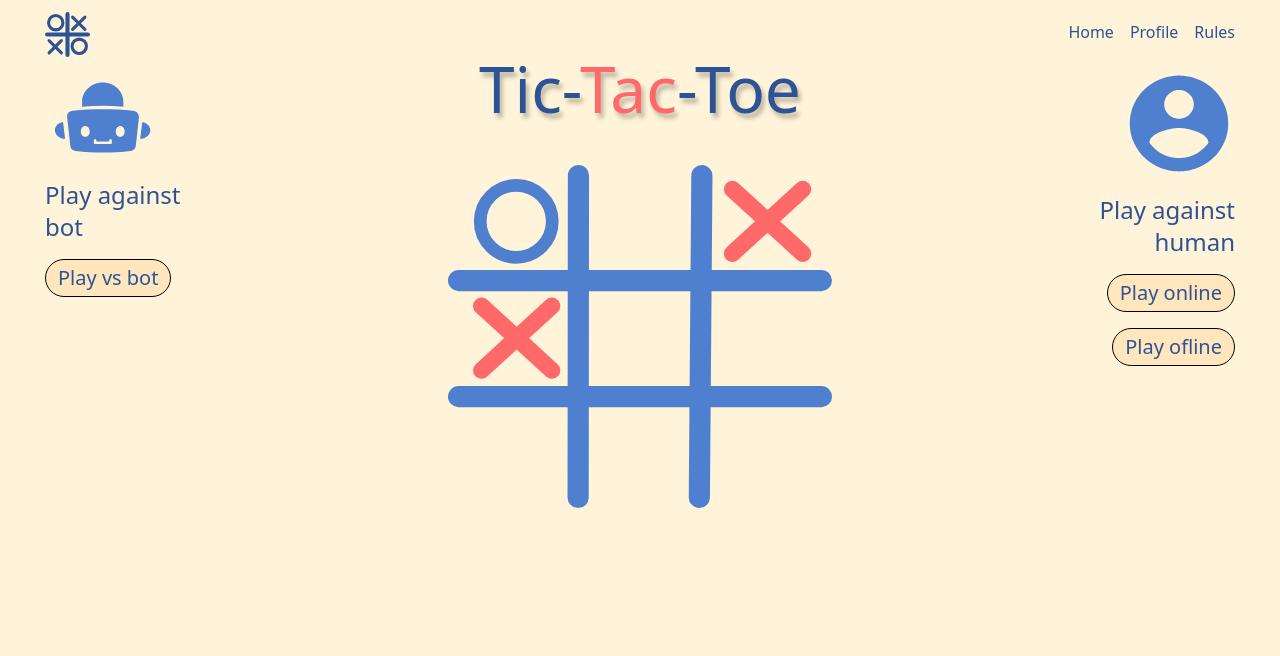
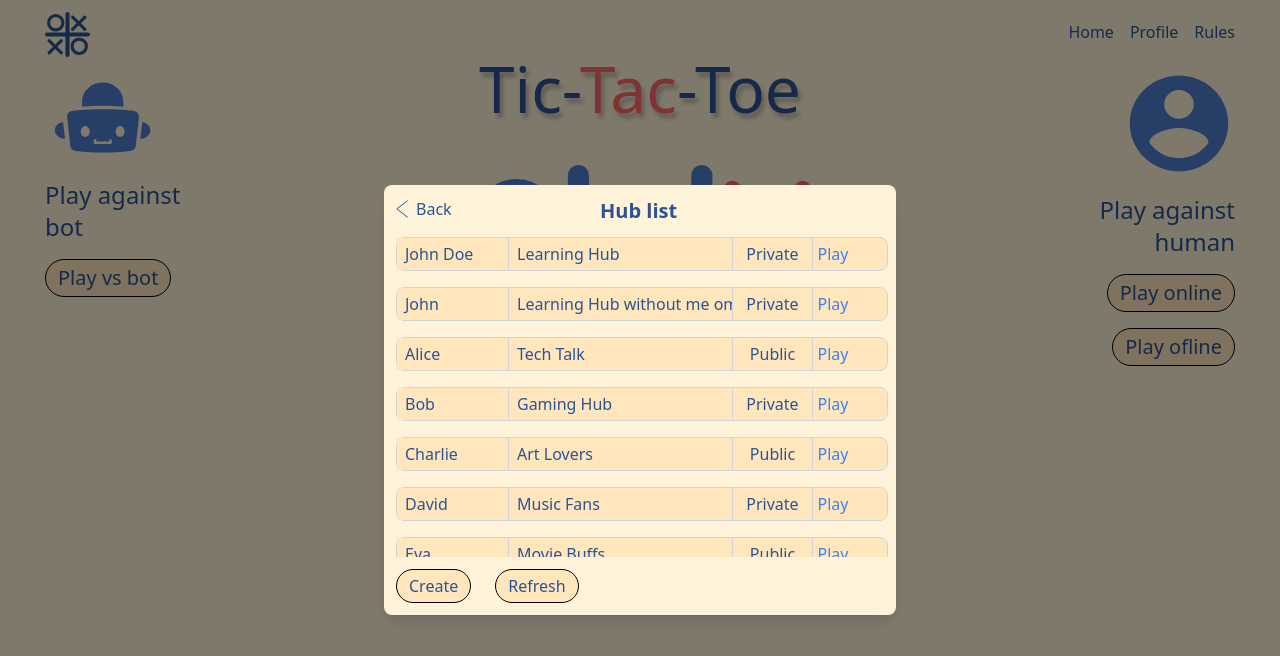
Before and after one commit to dryjorse/tic-tack-toe, a React (Vite) app: page / in a window 1280 px wide. Both pictures are taken after a click on the button "Play online". Shown: the top 656 px of the page. Built offline with nearby package versions, Linux system fonts and the light colour scheme; a web font is replaced by a local one.

Commit message:
Добавил модальные окна

```diff
--- a/src/components/Button.tsx
+++ b/src/components/Button.tsx
@@ -3,10 +3,18 @@ import { FC } from "react";
 interface ButtonProps {
   children: React.ReactNode;
   className?: string;
+  onClick?: () => void;
 }
 
-const Button: FC<ButtonProps> = ({ children, className }) => {
-  return <button className={`${className} border border-black rounded-3xl bg-[#ffe6bd] px-3 py-1`}>{children}</button>;
+const Button: FC<ButtonProps> = ({ children, className, onClick }) => {
+  return (
+    <button
+      className={`${className} border border-black rounded-3xl bg-[#ffe6bd] px-3 py-1`}
+      onClick={onClick}
+    >
+      {children}
+    </button>
+  );
 };
 
 export default Button;
--- /dev/null
+++ b/src/components/Hub.tsx
@@ -0,0 +1,32 @@
+import { FC } from "react";
+
+interface HubProps {
+  name: string;
+  hubName: string;
+  isPrivate: boolean;
+  onPlay: () => void;
+}
+
+const Hub: FC<HubProps> = ({ name, hubName, isPrivate, onPlay }) => {
+  return (
+    <div className="flex  items-center border border-gray-300 rounded-lg   bg-[#FFE6BD] me-2 ">
+      <p className="ps-2 py-1 border-r bg-[#FFE6BD] border-gray-300  w-28 text-nowrap">
+        {name}
+      </p>
+      <h2 className="px-2 py-1 border-r bg-[#FFE6BD] border-gray-300 overflow-hidden text-nowrap w-56">
+        {hubName}
+      </h2>
+      <p className="px-2 py-1 border-r bg-[#FFE6BD] border-gray-300 text-center w-20">
+        {isPrivate ? "Private" : "Public"}
+      </p>
+      <button
+        className="ps-1 py-1 text-blue-500 hover:underline w-9"
+        onClick={onPlay}
+      >
+        Play
+      </button>
+    </div>
+  );
+};
+
+export default Hub;
--- a/src/components/Input.tsx
+++ b/src/components/Input.tsx
@@ -1,19 +1,27 @@
 import { FC } from "react";
 
 interface InputProps {
-  placeholder: string;
+  placeholder?: string;
   className?: string;
   type?: string;
   id?: string;
+  readonly?: boolean;
 }
 
-export const Input: FC<InputProps> = ({ placeholder, className, type = "text", id }) => {
+export const Input: FC<InputProps> = ({
+  placeholder,
+  className,
+  type = "text",
+  id,
+  readonly = false,
+}) => {
   return (
     <input
       id={id}
-      className={`${className} border border-black rounded-2xl bg-[#fff] px-3 py-1 md:w-64 md:h-9 sm:w-56 w-48 lg:w-72 lg:h-10 text-[#66A0FF]`}
+      className={` border border-black rounded-2xl  px-3 py-1 md:w-64 md:h-9 sm:w-56 w-48 lg:w-72 lg:h-10 text-[#66A0FF] ${className} outline-none`}
       placeholder={placeholder}
       type={type}
+      readOnly={readonly}
     />
   );
 };
--- /dev/null
+++ b/src/components/Modal.tsx
@@ -0,0 +1,36 @@
+import { FC, ReactNode } from "react";
+
+interface ModalProps {
+  isOpen: boolean;
+  onClose: () => void;
+  children: ReactNode;
+}
+
+const Modal: FC<ModalProps> = ({ isOpen, onClose, children }) => {
+  if (!isOpen) return null;
+
+  return (
+    <div
+      className="fixed inset-0 bg-black bg-opacity-50 flex justify-center items-center z-50"
+      onClick={onClose}
+    >
+      <div
+        className="bg-[#FFF3D9] rounded-lg  w-full max-w-lg mx-4 shadow-lg relative "
+        onClick={(e) => e.stopPropagation()}
+      >
+        <button onClick={onClose} className="flex gap-2 absolute">
+          <img
+            src="/arrowLeft.svg"
+            className="w-3 h-6 ms-3 mt-3"
+            alt="back icon"
+          />{" "}
+          <span className="mt-3">Back</span>
+        </button>
+
+        {children}
+      </div>
+    </div>
+  );
+};
+
+export default Modal;
--- a/src/index.css
+++ b/src/index.css
@@ -23,3 +23,22 @@ body {
     padding: 0 8px;
   }
 }
+
+
+.custom-scrollbar::-webkit-scrollbar {
+  width: 8px;
+}
+
+.custom-scrollbar::-webkit-scrollbar-thumb {
+  background-color: #FFBB4D;
+  border-radius: 10px;
+}
+
+.custom-scrollbar::-webkit-scrollbar-track {
+  background-color: #fff3d9;
+  border-radius: 10px;
+}
+
+.custom-scrollbar::-webkit-scrollbar-button {
+  display: none;
+}
--- a/src/null.css
+++ b/src/null.css
@@ -77,6 +77,7 @@
     color: inherit;
   }
 
+
   img {
     max-width: 100%;
     height: auto;
--- a/src/pages/menuPage/MenuPage.tsx
+++ b/src/pages/menuPage/MenuPage.tsx
@@ -1,13 +1,30 @@
-import { FC } from "react";
+import { FC, useState } from "react";
 import Button from "../../components/Button";
+import Modal from "../../components/Modal";
+import Hub from "../../components/Hub";
+import { Input } from "../../components/Input";
 
 const MenuPage: FC = () => {
+  const [isFirstModalOpen, setIsFirstModalOpen] = useState(false);
+  const [isSecondModalOpen, setIsSecondModalOpen] = useState(false);
+  const [isThirdModalOpen, setIsThirdModalOpen] = useState(false);
+
+  const openFirstModal = () => setIsFirstModalOpen(true);
+  const closeFirstModal = () => setIsFirstModalOpen(false);
+
+  const openSecondModal = () => setIsSecondModalOpen(true);
+  const closeSecondModal = () => setIsSecondModalOpen(false);
+
+  const openThirdModal = () => setIsThirdModalOpen(true);
+  const closeThirdModal = () => setIsThirdModalOpen(false);
   return (
     <>
       <div className="container flex justify-around sm:justify-between">
         <div className="inline-flex flex-col gap-y-4 items-start">
           <img src="/bot.svg" alt="robot" className="w-14 sm:w-20 md:w-28 " />
-          <h3 className="text-lg sm:text-[20px] lg:text-2xl max-w-32 md:max-w-36 lg:max-w-44 text-left">Play against bot</h3>
+          <h3 className="text-lg sm:text-[20px] lg:text-2xl max-w-32 md:max-w-36 lg:max-w-44 text-left">
+            Play against bot
+          </h3>
           <Button className="lg:text-xl max-w-36">Play vs bot</Button>
         </div>
         <div className="sm:flex items-center flex-col hidden sm:gap-y-9 md:gap-y-14">
@@ -17,14 +34,189 @@ const MenuPage: FC = () => {
           >
             Tic-<span className="text-[#FF6969]">Tac</span>-Toe
           </h1>
-          <img src="/game-main.svg" alt="robot" className="sm:w-60 md:w-80 lg:w-96"/>
+          <img
+            src="/game-main.svg"
+            alt="robot"
+            className="sm:w-60 md:w-80 lg:w-96"
+          />
         </div>
         <div className="inline-flex flex-col gap-y-2 lg:gap-y-4 items-end">
           <img src="/user.svg" alt="human" className="w-14 sm:w-20 md:w-28 " />
-          <h3 className="text-lg sm:text-[20px] lg:text-2xl max-w-32 md:max-w-36 lg:max-w-44 text-right">Play against human</h3>
-          <Button className="lg:text-xl max-w-36">Play online</Button>
+          <h3 className="text-lg sm:text-[20px] lg:text-2xl max-w-32 md:max-w-36 lg:max-w-44 text-right">
+            Play against human
+          </h3>
+          <Button className="lg:text-xl max-w-36" onClick={openFirstModal}>
+            Play online
+          </Button>
           <Button className="lg:text-xl max-w-36">Play ofline</Button>
         </div>
+        <Modal isOpen={isFirstModalOpen} onClose={closeFirstModal}>
+          <h2 className="text-xl font-semibold ms-auto me-auto w-20 mt-3">
+            Hub list
+          </h2>
+          <div className="flex flex-col gap-y-4 mt-3 overflow-y-auto max-h-[40vh] ms-3 custom-scrollbar min-h-56">
+            <Hub
+              name="John Doe"
+              hubName="Learning Hub"
+              isPrivate={true}
+              onPlay={openThirdModal}
+            />
+            <Hub
+              name="John"
+              hubName="Learning Hub without me omg"
+              isPrivate={true}
+              onPlay={openThirdModal}
+            />
+            <Hub
+              name="Alice"
+              hubName="Tech Talk"
+              isPrivate={false}
+              onPlay={openThirdModal}
+            />
+            <Hub
+              name="Bob"
+              hubName="Gaming Hub"
+              isPrivate={true}
+              onPlay={openThirdModal}
+            />
+            <Hub
+              name="Charlie"
+              hubName="Art Lovers"
+              isPrivate={false}
+              onPlay={openThirdModal}
+            />
+            <Hub
+              name="David"
+              hubName="Music Fans"
+              isPrivate={true}
+              onPlay={openThirdModal}
+            />
+            <Hub
+              name="Eva"
+              hubName="Movie Buffs"
+              isPrivate={false}
+              onPlay={openThirdModal}
+            />
+            <Hub
+              name="Frank"
+              hubName="Book Club"
+              isPrivate={true}
+              onPlay={openThirdModal}
+            />
+            <Hub
+              name="Grace"
+              hubName="Sports Fans"
+              isPrivate={false}
+              onPlay={openThirdModal}
+            />
+            <Hub
+              name="Hannah"
+              hubName="Travel Enthusiasts"
+              isPrivate={true}
+              onPlay={openThirdModal}
+            />
+            <Hub
+              name="Ivy"
+              hubName="Cooking Club"
+              isPrivate={false}
+              onPlay={openThirdModal}
+            />
+            <Hub
+              name="Jack"
+              hubName="Photography Lovers"
+              isPrivate={true}
+              onPlay={openThirdModal}
+            />
+            <Hub
+              name="Kylie"
+              hubName="Gardening Club"
+              isPrivate={false}
+              onPlay={openThirdModal}
+            />
+            <Hub
+              name="Liam"
+              hubName="Science Club"
+              isPrivate={true}
+              onPlay={openThirdModal}
+            />
+            <Hub
+              name="Megan"
+              hubName="Fitness Group"
+              isPrivate={false}
+              onPlay={openThirdModal}
+            />
+          </div>
+          <Button onClick={openSecondModal} className="m-3">
+            Create
+          </Button>
+          <Button className="m-3">Refresh</Button>
+        </Modal>
+        <Modal isOpen={isSecondModalOpen} onClose={closeSecondModal}>
+          <div className="flex flex-col gap-y-4 mt-3 overflow-y-auto max-h-[40vh] ms-3 min-h-56">
+            <h2 className="text-xl font-semibold ms-auto me-auto w-36 mt-3">
+              Create Hub
+            </h2>
+            <div className="flex flex-col gap-y-3">
+              <section className="flex flex-col ms-auto me-auto">
+                {" "}
+                <label htmlFor="hubName" className="text-lg">
+                  Hub name
+                </label>
+                <Input
+                  id="hubName"
+                  placeholder="Hub name"
+                  type="text"
+                  className="bg-[#FFE6BD]"
+                />
+              </section>
+              <section className="flex flex-col ms-auto me-auto">
+                <label htmlFor="hubName" className="text-lg">
+                  Hub password
+                </label>
+                <Input
+                  id="hubPassword"
+                  placeholder="Hub password"
+                  type="password"
+                  className="bg-[#FFE6BD]"
+                />
+              </section>
+              <Button className="max-w-32 mb-3 mt-4 ms-auto me-auto bg-white">
+                Create
+              </Button>
+            </div>
+          </div>
+        </Modal>
+        <Modal isOpen={isThirdModalOpen} onClose={closeThirdModal}>
+          <div className="flex flex-col gap-y-4 mt-3 overflow-y-auto max-h-[40vh] ms-3 min-h-56">
+            <h2 className="text-xl font-semibold ms-auto me-auto w-36 mt-3">
+              Sign in to hub
+            </h2>
+            <div className="flex flex-col gap-y-3">
+              <section className="flex flex-col ms-auto me-auto items-center">
+                <Input
+                  id="signHubName"
+                  type="text"
+                  className="bg-[#FFE6BD]"
+                  readonly={true}
+                />
+              </section>
+              <section className="flex flex-col ms-auto me-auto items-center">
+                <label htmlFor="hubName" className="text-lg">
+                  Hub password
+                </label>
+                <Input
+                  id="hubPassword"
+                  placeholder="Hub password"
+                  type="password"
+                  className="bg-[#FFE6BD]"
+                />
+              </section>
+              <Button className="max-w-32 mb-3 mt-4 ms-auto me-auto bg-white">
+                Create
+              </Button>
+            </div>
+          </div>
+        </Modal>
       </div>
     </>
   );
```
